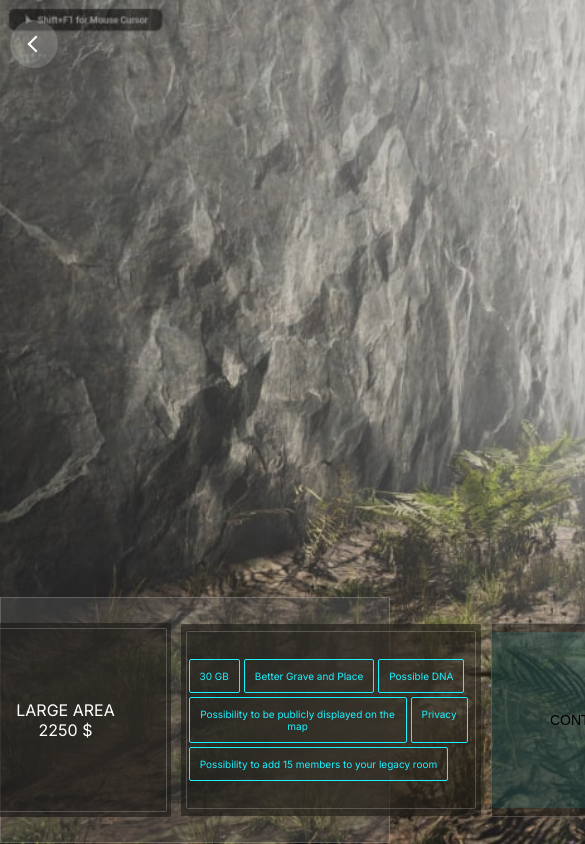
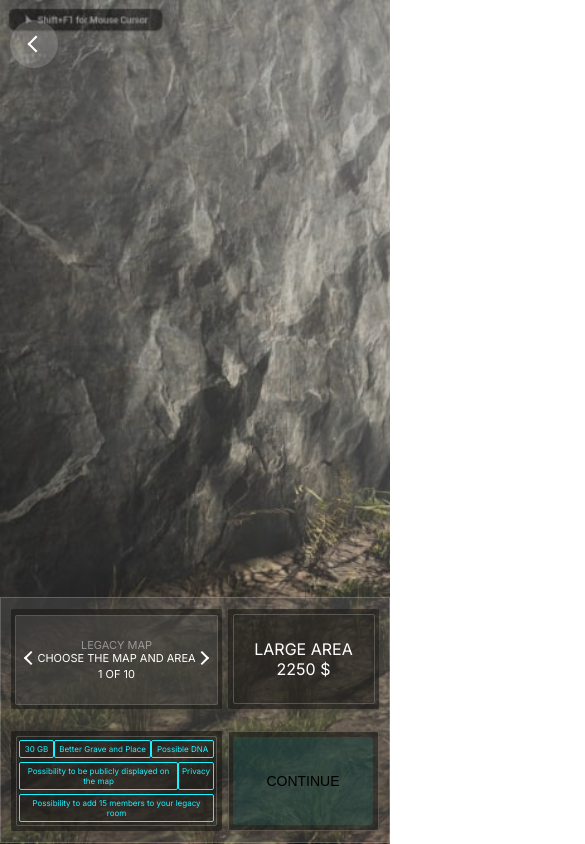
Before and after one commit to DanilaP/aftergo, a React (Create React App) app: page /OrderNewLand in a window 390 px wide. Shown: the top 844 px of the page, 585 px wide, since content can reach past the window. Built offline with nearby package versions, Linux system fonts and the light colour scheme.

Commit message:
mobile adaptive 3.0

```diff
--- a/src/Components/LegacyBoxComponents/OrderNewLand.scss
+++ b/src/Components/LegacyBoxComponents/OrderNewLand.scss
@@ -421,3 +421,227 @@
         }
     }
 }
+@media screen and (max-width: 1023px) {
+    .order__land__modal__box {
+        & .order__land__footer {
+            display: grid;
+            grid-template-columns: repeat(3, 1fr);
+            align-items: center;
+            justify-content: center;
+            justify-items: center;
+
+
+            & .choose__map {
+                width: 211px;
+                height: 100px;
+                font-size: 11px;
+
+                & .main__text {
+                    font-size: 11px;
+                    margin-top: 30px;
+                }
+                & .choose__map__box {
+                    width: 201px;
+                    height: 88px;
+                    margin-top: -58px;
+
+                    & div {
+                        font-size: 11px;
+                    }
+                    & .arrow_example_2 {
+                        border-top: 2px solid white !important;
+                        border-right: 2px solid white !important;
+                        width: 8px;
+                        height: 8px;
+                    }
+                    & .arrow_example_3 {
+                        border-top: 2px solid white !important;
+                        border-right: 2px solid white !important;
+                        width: 8px;
+                        height: 8px;
+                        margin-left: 30px;
+                    }
+                }
+            }
+            & .price {
+                height: 90px;
+
+                & .price__box {
+                    height: 88px;
+                }
+            }
+            & .information {
+                height: 100px;
+
+                & .information__box{
+                    height: 88px;
+
+                    & .first__row {
+                        & .content__div {
+                            font-size: 8px;
+                            padding: 5px;
+                        }
+                    }
+                    & .second__row {
+                        & .content__div {
+                            font-size: 8px;
+                            padding: 5px;
+                        }
+                    }
+                    & .third__row {
+                        & .content__div {
+                            font-size: 8px;
+                            padding: 5px;
+                        }
+                    }
+                }
+            }
+            & .cont__button {
+                height: 80px;
+                width: 209px;
+                grid-column-start: 2;
+                grid-column-end: 3;
+                margin-left: -10px;
+
+                & button {
+                    width: 199px;
+                    height: 70px;
+                }
+            }
+        }
+    }
+}
+@media screen and (max-width: 1023px) {
+    .order__land__modal__box {
+        & .order__land__footer {
+            & .information {
+                margin-right: 0px;
+                width: 201px;
+
+                & .information__box {
+                    width: 201px;
+                    & .first__row {
+                        margin: 2px;
+                        & .content__div {
+                            padding-top: 3px;
+                            padding-bottom: 3px;
+                            padding-left: 4.5px;
+                            padding-right: 4.5px;
+                            margin: 0 auto;
+                        }
+                    }
+                    & .second__row {
+                        margin: 2px;
+                        & .content__div {
+                            padding: 3px;
+                            margin: 0 auto;
+                        }
+                    }
+                    & .third__row {
+                        margin: 2px;
+                        & .content__div {
+                            padding: 3px;
+                            margin: 0 auto;
+                        }
+                    }
+                }
+            }
+        }
+        & .choose__map {
+
+        }
+    }
+}
+@media screen and (max-width: 767px) {
+    .order__land__modal__box {
+        & .order__land__footer {
+            grid-template-columns: 1fr 1fr;
+
+            & .price {
+                margin-left: 20px;
+            }
+            & .information {
+                margin-left: -10px;
+            }
+            & .cont__button {
+                height: 98px;
+                margin-left: 10px;
+
+                & button {
+                    height: 88px;
+                }
+            }
+        }
+    }
+}
+
+@media screen and (max-width: 486px) {
+    .order__land__modal__box {
+        & .order__land__footer {
+            & .price {
+                width: 160px;
+                margin-left: -10px;
+
+                & .price__box {
+                    width: 160px;
+                }
+            }
+            & .choose__map {
+                margin-left: 10px;
+                margin-right: 15px;
+            }
+            & .information {
+                margin-left: 10px;
+                margin-right: 15px;
+            }
+            & .cont__button {
+                width: 169px;
+                margin-left: -20px;
+
+                & button {
+                    width: 160px;
+                }
+            }
+        }
+    }
+}
+@media screen and (max-width: 395px) {
+    .order__land__modal__box {
+        & .order__land__footer {
+            & .price {
+                width: 140px;
+
+                & .price__box {
+                    width: 140px;
+                }
+            }
+            & .cont__button {
+                width: 149px;
+
+                & button {
+                    width: 140px;
+                }
+            }
+        }
+    }
+}
+@media screen and (max-width: 375px) {
+    .order__land__modal__box {
+        & .order__land__footer {
+            & .price {
+                width: 120px;
+
+                & .price__box {
+                    width: 120px;
+                }
+            }
+            & .cont__button {
+                width: 129px;
+
+                & button {
+                    width: 120px;
+                }
+            }
+        }
+    }
+}
--- a/src/Components/LogInFirst.jsx
+++ b/src/Components/LogInFirst.jsx
@@ -9,7 +9,7 @@ import twitter from '../Icons/twitterIcon.png';
 import errors from '../Icons/errors.png';
 import { useState } from 'react';
 import axios from 'axios';
-import { Link, useNavigate } from 'react-router-dom';
+import { useNavigate } from 'react-router-dom';
 
 function LogInFirst() {
     const [questionActive, setQuestionActive] = useState(false);
@@ -24,7 +24,10 @@ function LogInFirst() {
             email: userEmail,
             password: userPassword,
         }
-        await axios.post('https://aftergo-api-dev.azurewebsites.net/api/auth/email/login', user)
+        let rule = /^[\w]{1}[\w-\.]*@[\w-]+\.[a-z]{2,4}$/i;
+        let valid = rule.test(userEmail);
+        if (valid) {
+            await axios.post('https://aftergo-api-dev.azurewebsites.net/api/auth/email/login', user)
             .then((response) => {
                 localStorage.setItem("userToken", response.data.token);
                 history("/ChooseLandMenu");
@@ -34,6 +37,10 @@ function LogInFirst() {
                     setIsError(true);
                 }
             })
+        }
+        else {
+            setIsError(true);
+        }
     }
     const toPrev = () => {
         history(lastRoute);
--- a/src/Components/ProfileComponents/Profile.scss
+++ b/src/Components/ProfileComponents/Profile.scss
@@ -342,7 +342,7 @@
 @media screen and (max-width: 420px) {
     .profile__modal__box {
         & .profile__box {
-            width: 320px;
+            width: 370px;
             height: 650px;
 
             & .header__text {
@@ -350,7 +350,7 @@
 
                 & .close__btn {
                     margin-top: -60px;
-                    margin-left: 270px;
+                    margin-left: 330px;
                 }
             }
 
```
